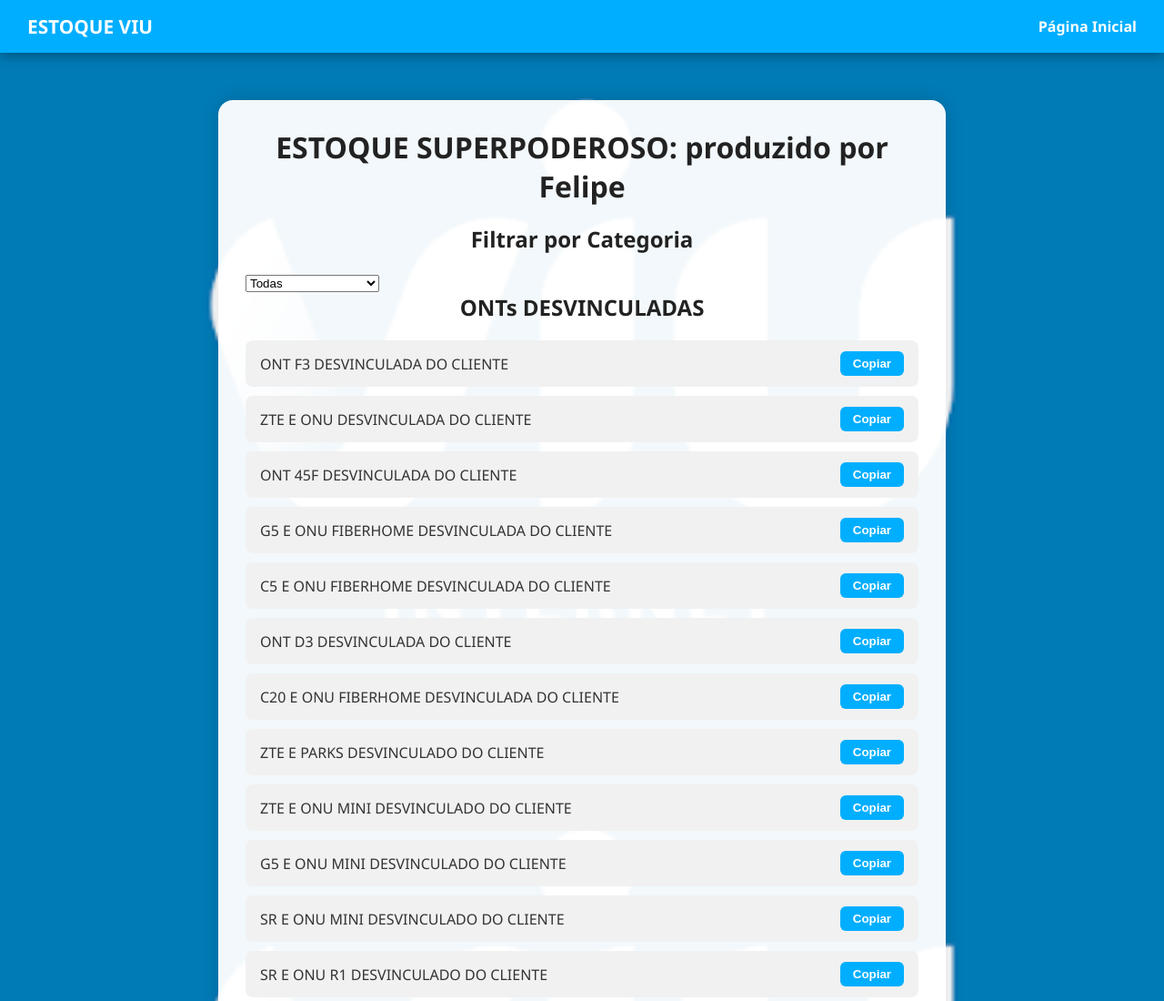
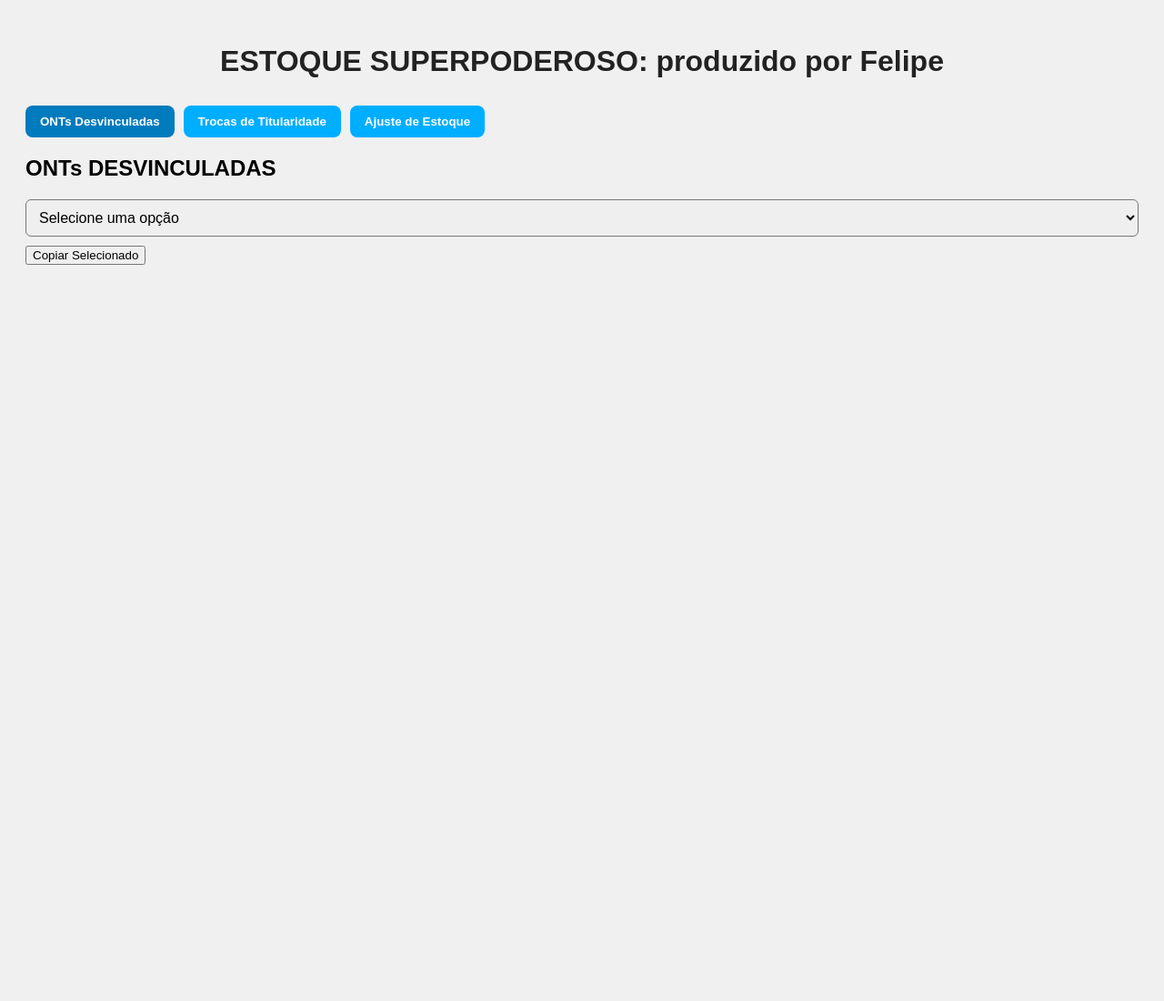
Before and after one commit to Felpsret/ESTOQUE-VIU, a plain HTML site: page index.html in a window 1280 px wide. Shown: the top 1100 px of the page at 91% size. After the commit the page ends 800 px from the top, so only its background shows below. Drawn offline with Linux system fonts and the light colour scheme.

Commit message:
Update index.html

```diff
--- a/index.html
+++ b/index.html
@@ -1,270 +1,130 @@
 <!DOCTYPE html>
 <html lang="pt-br">
 <head>
-  <meta charset="UTF-8">
-  <title>ESTOQUE VIU INTERNET</title>
-  <meta name="viewport" content="width=device-width, initial-scale=1.0">
+  <meta charset="UTF-8" />
+  <meta name="viewport" content="width=device-width, initial-scale=1.0" />
+  <title>Estoque Superpoderoso</title>
   <style>
-    * {
-      margin: 0;
-      padding: 0;
-      box-sizing: border-box;
+    body {
+      font-family: Arial, sans-serif;
+      background: #f0f0f0;
+      padding: 20px;
     }
 
-    body {
-      font-family: 'Segoe UI', Tahoma, Geneva, Verdana, sans-serif;
-      background: url('body.png') no-repeat center center fixed;
-      background-size: cover;
-      padding-top: 80px;
-      color: #333;
-    }
-
-    nav {
-      position: fixed;
-      top: 0;
-      width: 100%;
+    .aba-botao {
+      padding: 10px 16px;
+      border: none;
       background-color: #00aeff;
       color: white;
-      display: flex;
-      justify-content: space-between;
-      align-items: center;
-      padding: 15px 30px;
-      box-shadow: 0 4px 12px rgba(0, 0, 0, 0.3);
-      z-index: 1000;
-    }
-
-    nav .logo {
+      border-radius: 8px;
+      cursor: pointer;
       font-weight: bold;
-      font-size: 1.3em;
-    }
-
-    nav .links a {
-      color: white;
-      text-decoration: none;
-      margin-left: 25px;
-      font-weight: bold;
-      transition: color 0.3s;
-    }
-
-    nav .links a:hover {
-      color: #002f46;
-    }
-
-    .container {
-      display: flex;
-      justify-content: center;
-      padding: 30px 15px;
-    }
-
-    .conteudo {
-      background: rgba(255, 255, 255, 0.95);
-      border-radius: 16px;
-      padding: 30px;
-      max-width: 800px;
-      width: 100%;
-      box-shadow: 0 0 20px rgba(0, 0, 0, 0.15);
-    }
-
-    h1, h2, h3 {
-      text-align: center;
-      margin-bottom: 20px;
-      color: #222;
-    }
-
-    h1 {
-      font-size: 2em;
-    }
-
-    .anotacoes {
-      margin-bottom: 30px;
-    }
-
-    .anotacoes textarea {
-      width: 100%;
-      height: 120px;
-      padding: 12px;
-      font-size: 1em;
-      border-radius: 8px;
-      border: 1px solid #ccc;
-      resize: vertical;
-      box-shadow: inset 0 0 5px rgba(0,0,0,0.1);
-    }
-
-    .anotacoes button {
-      margin-top: 10px;
-      padding: 10px 16px;
-      background-color: #00aeff;
-      border: none;
-      color: white;
-      font-weight: bold;
-      border-radius: 6px;
-      cursor: pointer;
       transition: background-color 0.3s, transform 0.2s;
     }
 
-    .anotacoes button:hover {
+    .aba-botao:hover {
       background-color: #007bbd;
       transform: scale(1.05);
     }
 
-    .paragrafo-container {
-      display: flex;
-      align-items: center;
-      justify-content: space-between;
-      background-color: #f1f1f1;
-      padding: 12px 16px;
-      margin-bottom: 10px;
-      border-radius: 8px;
-      transition: background-color 0.3s, transform 0.2s;
+    .aba-botao.ativo {
+      background-color: #007bbd;
     }
 
-    .paragrafo-container:hover {
-      background-color: #e0f4ff;
-      transform: scale(1.01);
+    .aba-conteudo {
+      margin-top: 20px;
+      margin-bottom: 30px;
+      display: none;
     }
 
-    .paragrafo-container p {
-      margin: 0;
-      flex: 1;
+    .select-abas {
+      width: 100%;
+      padding: 10px;
       font-size: 1em;
+      border-radius: 6px;
+      margin-bottom: 10px;
     }
 
-    button {
-      padding: 6px 14px;
-      background-color: #00aeff;
-      border: none;
-      border-radius: 6px;
-      color: white;
-      font-weight: bold;
-      cursor: pointer;
-      transition: background-color 0.3s, transform 0.2s;
-    }
-
-    button:hover {
-      background-color: #007bbd;
-      transform: scale(1.05);
-    }
-
-    @media (max-width: 600px) {
-      nav {
-        flex-direction: column;
-        align-items: flex-start;
-      }
-
-      nav .links {
-        margin-top: 10px;
-        display: flex;
-        flex-wrap: wrap;
-        gap: 10px;
-      }
-
-      .paragrafo-container {
-        flex-direction: column;
-        align-items: flex-start;
-        gap: 8px;
-      }
-
-      button {
-        width: 100%;
-      }
+    h1 {
+      text-align: center;
+      margin-bottom: 30px;
+      color: #222;
     }
   </style>
 </head>
 <body>
+  <h1>ESTOQUE SUPERPODEROSO: produzido por Felipe</h1>
 
-  <nav>
-    <div class="logo">ESTOQUE VIU</div>
-    <div class="links">
-      <a href="https://felpsret.github.io/ESTOQUE-VIU/" target="_blank">Página Inicial</a>
-    </div>
-  </nav>
-
-  <div class="container">
-    <div class="conteudo">
-      <h1>ESTOQUE SUPERPODEROSO: produzido por Felipe</h1>
-
-      <h2>Filtrar por Categoria</h2>
-<select id="filtroCategoria" onchange="filtrarCategoria()">
-  <option value="todos">Todas</option>
-  <option value="ont">ONTs Desvinculadas</option>
-  <option value="titularidade">Troca de Titularidade</option>
-  <option value="ajuste">Ajuste de Estoque</option>
-</select>
-
-<div id="categorias">
-
-  <!-- ONTs -->
-  <div class="categoria" data-categoria="ont">
-    <h2>ONTs DESVINCULADAS</h2>
-    <div class="paragrafo-container"><p>ONT F3 DESVINCULADA DO CLIENTE</p><button onclick="copiarTexto(this)">Copiar</button></div>
-    <div class="paragrafo-container"><p>ZTE E ONU DESVINCULADA DO CLIENTE</p><button onclick="copiarTexto(this)">Copiar</button></div>
-    <div class="paragrafo-container"><p>ONT 45F DESVINCULADA DO CLIENTE</p><button onclick="copiarTexto(this)">Copiar</button></div>
-    <div class="paragrafo-container"><p>G5 E ONU FIBERHOME DESVINCULADA DO CLIENTE</p><button onclick="copiarTexto(this)">Copiar</button></div>
-    <div class="paragrafo-container"><p>C5 E ONU FIBERHOME DESVINCULADA DO CLIENTE</p><button onclick="copiarTexto(this)">Copiar</button></div>
-    <div class="paragrafo-container"><p>ONT D3 DESVINCULADA DO CLIENTE</p><button onclick="copiarTexto(this)">Copiar</button></div>
-    <div class="paragrafo-container"><p>C20 E ONU FIBERHOME DESVINCULADA DO CLIENTE</p><button onclick="copiarTexto(this)">Copiar</button></div>
-    <div class="paragrafo-container"><p>ZTE E PARKS DESVINCULADO DO CLIENTE</p><button onclick="copiarTexto(this)">Copiar</button></div>
-    <div class="paragrafo-container"><p>ZTE E ONU MINI DESVINCULADO DO CLIENTE</p><button onclick="copiarTexto(this)">Copiar</button></div>
-    <div class="paragrafo-container"><p>G5 E ONU MINI DESVINCULADO DO CLIENTE</p><button onclick="copiarTexto(this)">Copiar</button></div>
-    <div class="paragrafo-container"><p>SR E ONU MINI DESVINCULADO DO CLIENTE</p><button onclick="copiarTexto(this)">Copiar</button></div>
-    <div class="paragrafo-container"><p>SR E ONU R1 DESVINCULADO DO CLIENTE</p><button onclick="copiarTexto(this)">Copiar</button></div>
-    <div class="paragrafo-container"><p>ZTE E ONU R1 DESVINCULADO DO CLIENTE</p><button onclick="copiarTexto(this)">Copiar</button></div>
-    <div class="paragrafo-container"><p>ZTE E ONU EASY LINK DESVINCULADO DO CLIENTE</p><button onclick="copiarTexto(this)">Copiar</button></div>
-    <div class="paragrafo-container"><p>G5 E ONU EASY LINK DESVINCULADO DO CLIENTE</p><button onclick="copiarTexto(this)">Copiar</button></div>
+  <div style="display: flex; gap: 10px; margin-bottom: 20px; flex-wrap: wrap;">
+    <button onclick="mostrarAba('ont')" class="aba-botao ativo">ONTs Desvinculadas</button>
+    <button onclick="mostrarAba('titularidade')" class="aba-botao">Trocas de Titularidade</button>
+    <button onclick="mostrarAba('estoque')" class="aba-botao">Ajuste de Estoque</button>
   </div>
 
-  <!-- Troca de Titularidade -->
-  <div class="categoria" data-categoria="titularidade">
-    <h2>TROCAS DE TITULARIDADE</h2>
-    <div class="paragrafo-container"><p>TROCA DE TITULARIDADE</p><button onclick="copiarTexto(this)">Copiar</button></div>
+  <div id="aba-ont" class="aba-conteudo" style="display:block;">
+    <h2>ONTs DESVINCULADAS</h2>
+    <select id="selectOnt" class="select-abas">
+      <option disabled selected>Selecione uma opção</option>
+      <option>ONT F3 DESVINCULADA DO CLIENTE</option>
+      <option>ZTE E ONU DESVINCULADA DO CLIENTE</option>
+      <option>ONT 45F DESVINCULADA DO CLIENTE</option>
+      <option>G5 E ONU FIBERHOME DESVINCULADA DO CLIENTE</option>
+      <option>C5 E ONU FIBERHOME DESVINCULADA DO CLIENTE</option>
+      <option>ONT D3 DESVINCULADA DO CLIENTE</option>
+      <option>C20 E ONU FIBERHOME DESVINCULADA DO CLIENTE</option>
+      <option>ZTE E PARKS DESVINCULADO DO CLIENTE</option>
+      <option>ZTE E ONU MINI DESVINCULADO DO CLIENTE</option>
+      <option>G5 E ONU MINI DESVINCULADO DO CLIENTE</option>
+      <option>SR E ONU MINI DESVINCULADO DO CLIENTE</option>
+      <option>SR E ONU R1 DESVINCULADO DO CLIENTE</option>
+      <option>ZTE E ONU R1 DESVINCULADO DO CLIENTE</option>
+      <option>ZTE E ONU EASY LINK DESVINCULADO DO CLIENTE</option>
+      <option>G5 E ONU EASY LINK DESVINCULADO DO CLIENTE</option>
+    </select>
+    <button onclick="copiarSelect('selectOnt')">Copiar Selecionado</button>
   </div>
 
-  <!-- Ajuste de Estoque -->
-  <div class="categoria" data-categoria="ajuste">
-    <h2>AJUSTE DE ESTOQUE</h2>
-    <div class="paragrafo-container"><p>VINCULADO EQUIPAMENTO</p><button onclick="copiarTexto(this)">Copiar</button></div>
-    <div class="paragrafo-container"><p>DESVINCULADO EQUIPAMENTO</p><button onclick="copiarTexto(this)">Copiar</button></div>
-    <div class="paragrafo-container"><p>AJUSTADO</p><button onclick="copiarTexto(this)">Copiar</button></div>
-    <div class="paragrafo-container"><p>DESVINCULADO EQUIPAMENTO DO CLIENTE COMO EXTRAVIADO</p><button onclick="copiarTexto(this)">Copiar</button></div>
+  <div id="aba-titularidade" class="aba-conteudo">
+    <h2>TROCAS DE TITULARIDADE</h2>
+    <select id="selectTitularidade" class="select-abas">
+      <option disabled selected>Selecione uma opção</option>
+      <option>TROCA DE TITULARIDADE</option>
+    </select>
+    <button onclick="copiarSelect('selectTitularidade')">Copiar Selecionado</button>
   </div>
 
-</div>
+  <div id="aba-estoque" class="aba-conteudo">
+    <h2>AJUSTE DE ESTOQUE</h2>
+    <select id="selectEstoque" class="select-abas">
+      <option disabled selected>Selecione uma opção</option>
+      <option>VINCULADO EQUIPAMENTO</option>
+      <option>DESVINCULADO EQUIPAMENTO</option>
+      <option>AJUSTADO</option>
+      <option>DESVINCULADO EQUIPAMENTO DO CLIENTE COMO EXTRAVIADO</option>
+    </select>
+    <button onclick="copiarSelect('selectEstoque')">Copiar Selecionado</button>
+  </div>
 
   <script>
-  function filtrarCategoria() {
-    const valor = document.getElementById("filtroCategoria").value;
-    const categorias = document.querySelectorAll(".categoria");
+    function copiarSelect(idSelect) {
+      const select = document.getElementById(idSelect);
+      const texto = select.value;
+      if (!texto || select.selectedIndex === 0) {
+        alert("Selecione uma opção para copiar.");
+        return;
+      }
+      navigator.clipboard.writeText(texto).then(() => {
+        alert("Texto copiado: " + texto);
+      });
+    }
 
-    categorias.forEach(div => {
-      if (valor === "todos" || div.dataset.categoria === valor) {
-        div.style.display = "block";
-      } else {
-        div.style.display = "none";
-      }
-    });
-  }
+    function mostrarAba(aba) {
+      document.querySelectorAll('.aba-conteudo').forEach(div => div.style.display = 'none');
+      document.querySelectorAll('.aba-botao').forEach(btn => btn.classList.remove('ativo'));
 
-  function copiarTexto(botao) {
-    const texto = botao.previousElementSibling.innerText;
-    navigator.clipboard.writeText(texto).then(() => {
-      botao.innerText = "Copiado!";
-      setTimeout(() => botao.innerText = "Copiar", 1500);
-    });
-  }
-
-  function copiarAnotacoes() {
-    const texto = document.getElementById("anotacoes").value;
-    if (texto.trim()) {
-      navigator.clipboard.writeText(texto).then(() => {
-        alert("Anotações copiadas com sucesso!");
-      });
-    } else {
-      alert("O campo de anotações está vazio.");
+      document.getElementById('aba-' + aba).style.display = 'block';
+      document.querySelector(`.aba-botao[onclick="mostrarAba('${aba}')"]`).classList.add('ativo');
     }
-  }
-
-  // Mostrar todos ao carregar
-  document.addEventListener("DOMContentLoaded", filtrarCategoria);
-</script>
+  </script>
 </body>
 </html>
```
